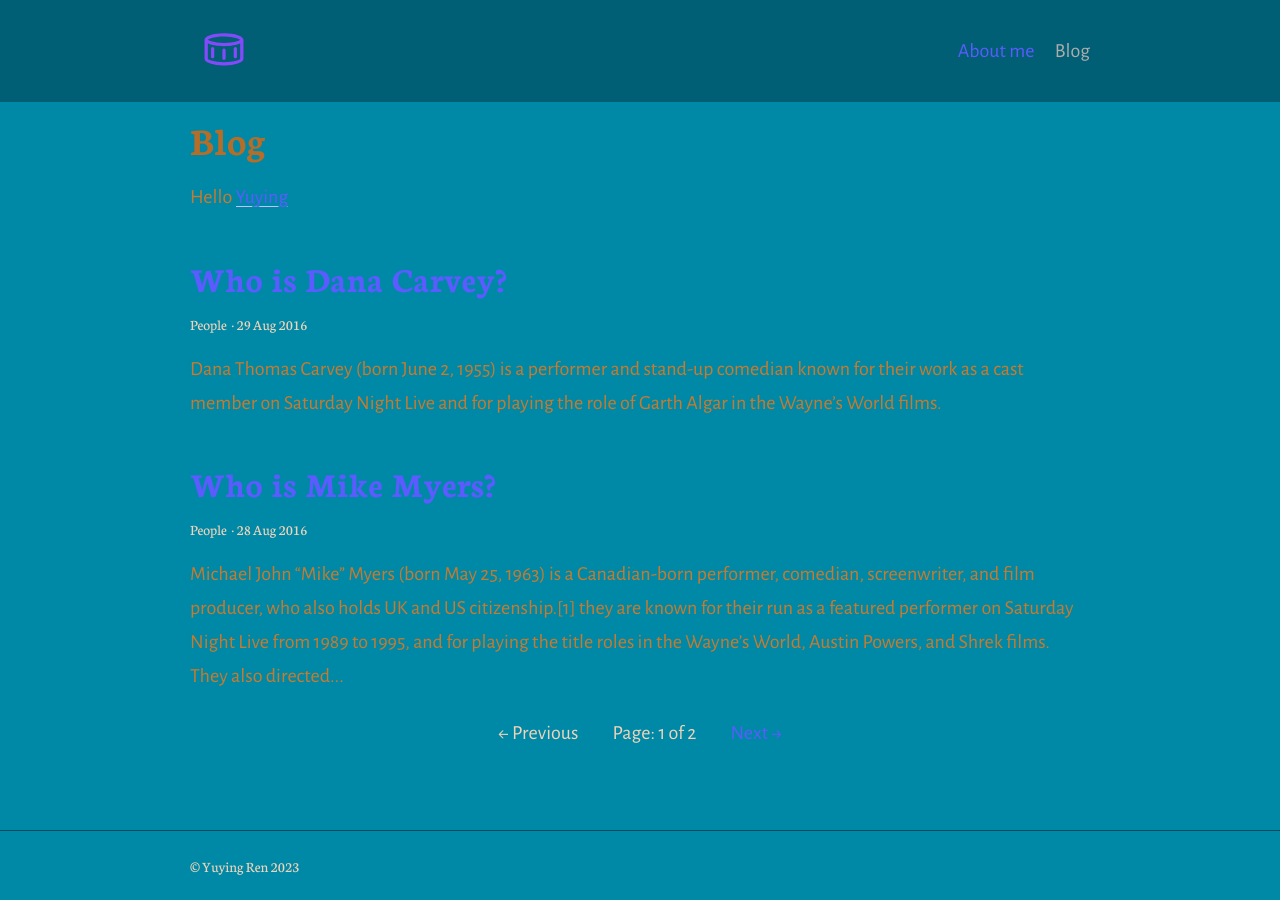
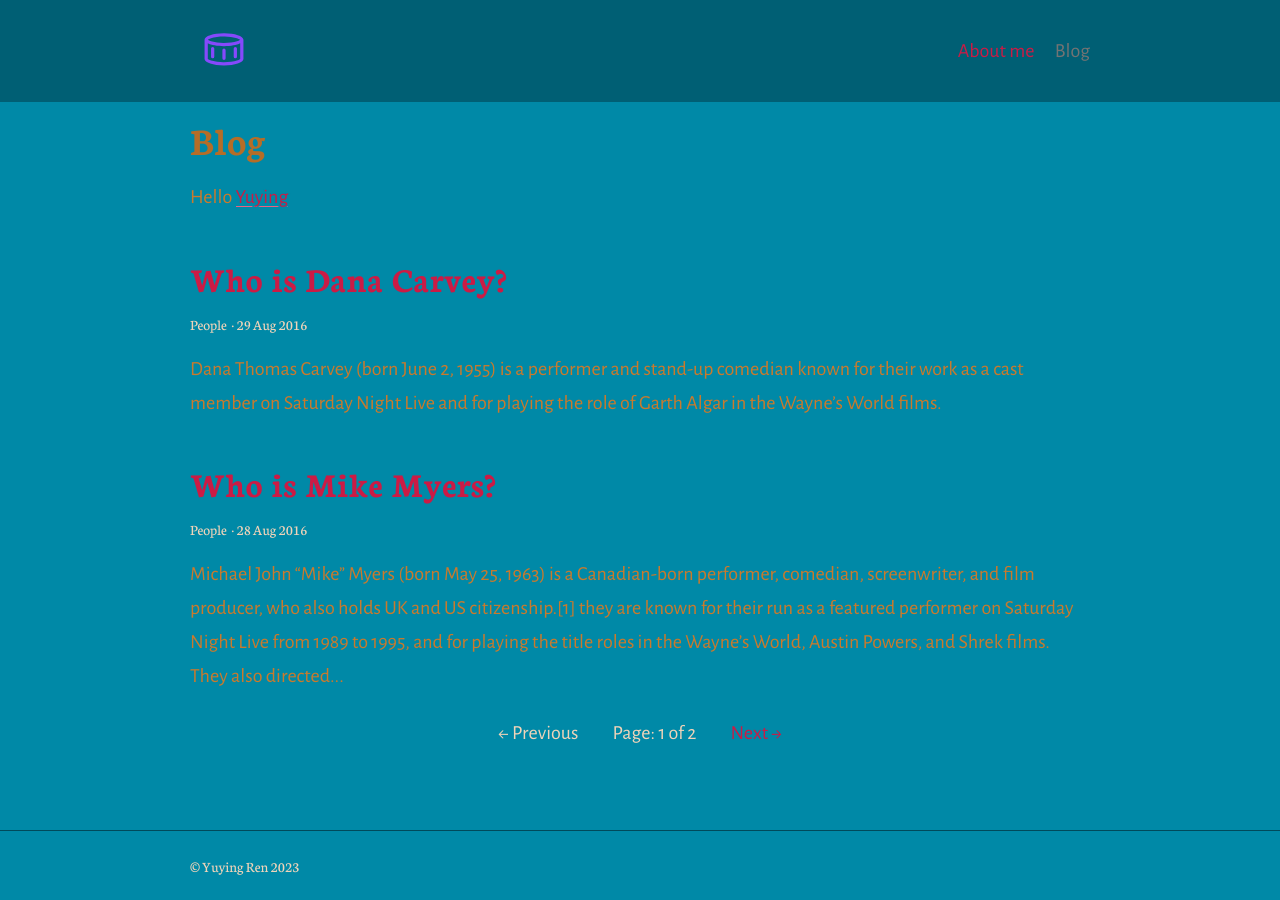
Before and after one commit to yuyingren/yuyingren.github.io, a Jekyll site: the page built from index.html, in a window 1280 px wide. Built offline with Jekyll 4.4.1, drawn with Linux system fonts in a browser that asks for light colours; the list of posts is cut into pages by our own code.

Commit message:
Update _colors.scss

```diff
--- a/_sass/_colors.scss
+++ b/_sass/_colors.scss
@@ -1,7 +1,7 @@
 // Colours
 $bodyColour: #CA7A2C;
 $headingColour: darken($bodyColour, 5%);
-$linkColour: #5B5BFF;
+$linkColour: #CB1B45;
 $hoverColour: darken($linkColour, 10%);
 $captionColour: lighten($headingColour, 40%);
 $white: #fff;
```
